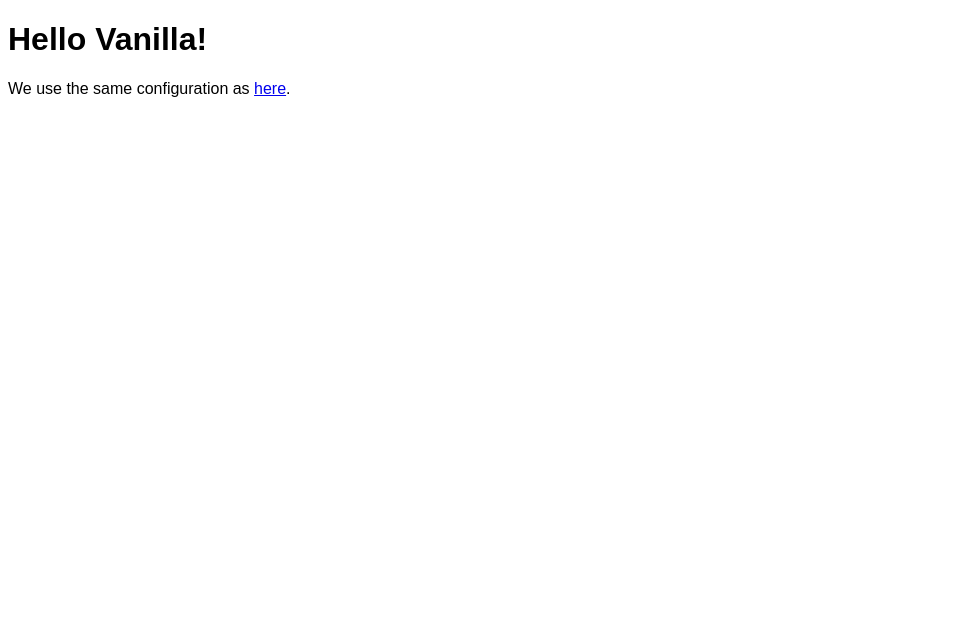
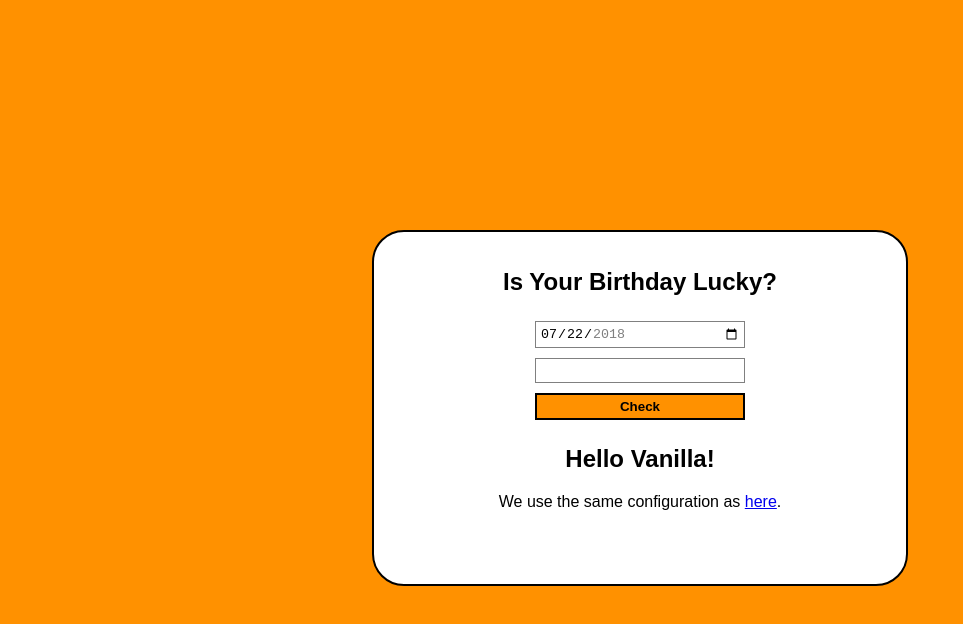
Before and after one commit to rushi-173/Is-Your-Birthday-Lucky, a website built with Parcel: page index.html in a window 1280 px wide. Shown: the whole page, without its empty margins (0-963 px from the left). Built offline with nearby package versions, Linux system fonts and the light colour scheme.

Commit message:
feat: landing page and style: style landing page

```diff
--- a/index.html
+++ b/index.html
@@ -3,12 +3,28 @@
   <head>
     <title>Parcel Sandbox</title>
     <meta charset="UTF-8" />
+    <link href="./src/styles.css" type="text/css" rel="stylesheet" />
   </head>
 
   <body>
-    <div id="app">
-      <div id="output"></div>
-    </div>
+    <section id="app">
+      <div class="container">
+        <center>
+          <h2>Is Your Birthday Lucky?</h2>
+          <input
+            type="date"
+            id="bdate"
+            name="trip-start"
+            value="2018-07-22"
+            min="2018-01-01"
+            max="2018-12-31"
+          /><br />
+          <input type="number" id="luckyn" /><br />
+          <button id="submit">Check</button>
+          <div id="output"></div>
+        </center>
+      </div>
+    </section>
 
     <script src="src/index.js"></script>
   </body>
--- a/src/styles.css
+++ b/src/styles.css
@@ -1,3 +1,31 @@
 body {
   font-family: sans-serif;
+  background-color: #ff9100;
 }
+#app {
+  display: flex;
+  align-items: center;
+  justify-content: center;
+  height: 100vh;
+}
+.container {
+  width: 500px;
+  background-color: white;
+  min-height: 40vh;
+  padding: 1rem;
+  border: 2px solid black;
+  border-radius: 2rem;
+}
+input,
+button {
+  width: 200px;
+  margin: 5px;
+  padding: 4px;
+  border: 1px solid grey;
+}
+button {
+  background-color: #ff9100;
+  width: 210px;
+  border: 2px solid black;
+  font-weight: bold;
+}
```
